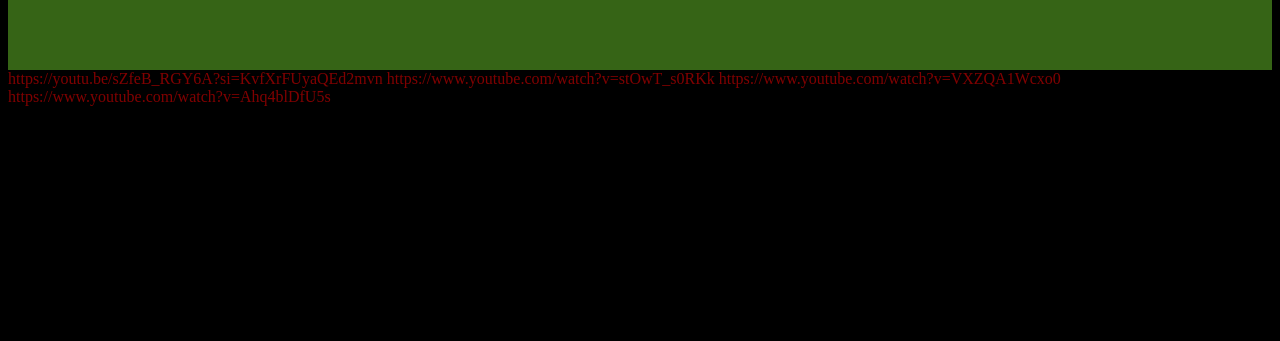
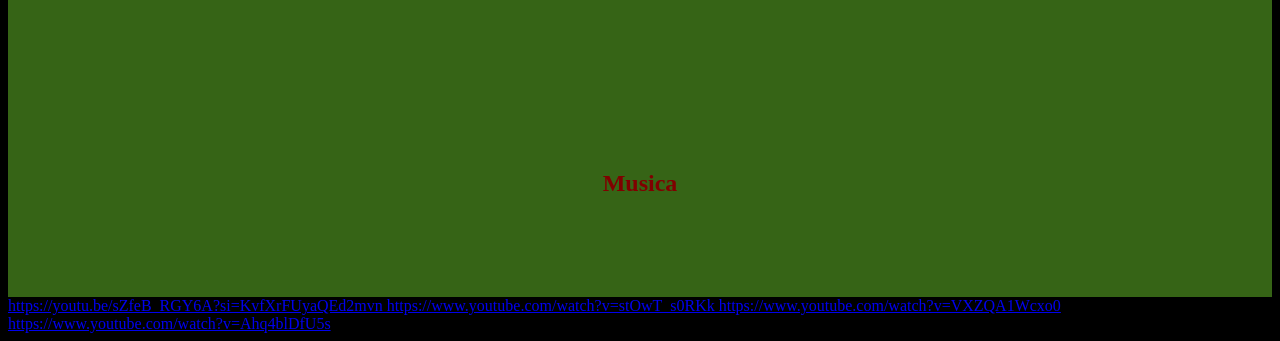
Before and after one commit to Hetorhead/aluraflix, a plain HTML site: page index.html in a window 1280 px wide. Shown: the part 554-895 px from the top of the page. Before the commit the page ends 800 px from the top, so only its background shows below. Drawn offline with Linux system fonts and the light colour scheme.

Commit message:
Update index.html

```diff
--- a/index.html
+++ b/index.html
@@ -21,6 +21,15 @@
     <iframe width="503" height="377" src="https://www.youtube.com/embed/svi6JiMe9c0" title="Overkill - Elimination (Official Vídeo) [HD]" frameborder="0" allow="accelerometer; autoplay; clipboard-write; encrypted-media; gyroscope; picture-in-picture; web-share" referrerpolicy="strict-origin-when-cross-origin" allowfullscreen></iframe>
 </div>
 </section>
+    <!-- código omitido -->
+
+<section>
+  <h2>Musica</h2>
+  <div>
+      <a href="https://www.youtube.com/watch?v=VXZQA1Wcxo0"
+  </div>
+</section>
+
 </body>
 </html>
 
```
